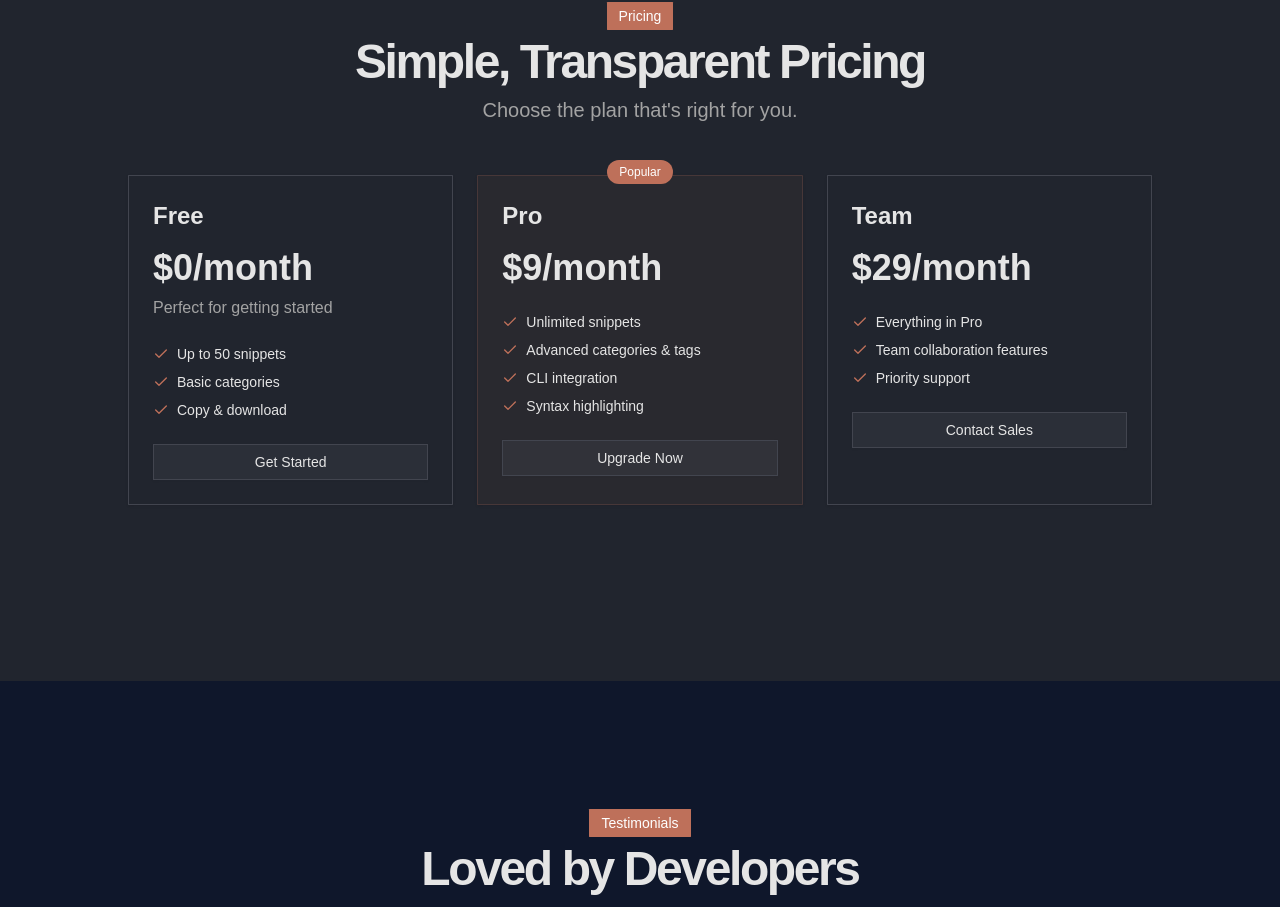
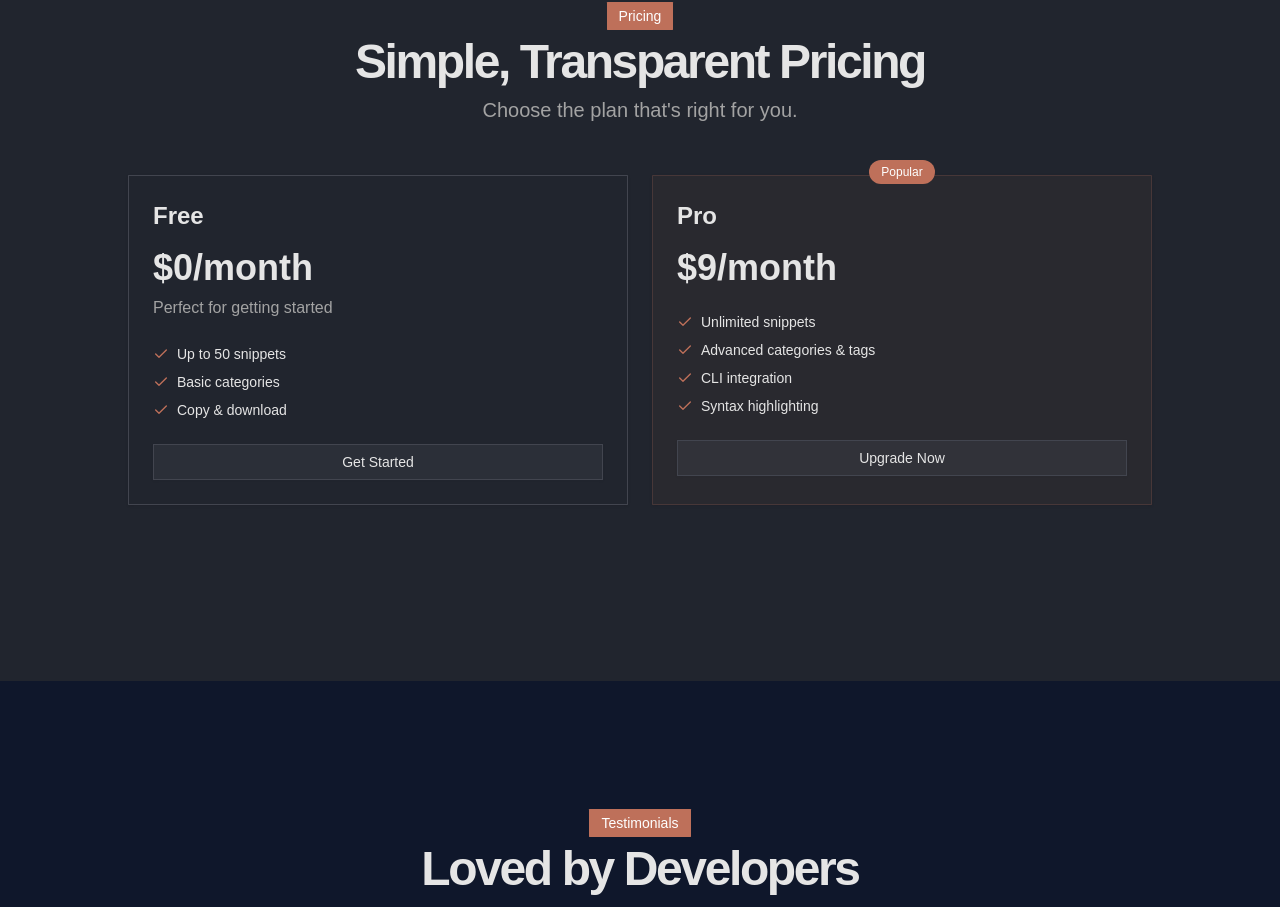
Before and after one commit to EzeArinze/codevault, a Next.js app: page / in a window 1280 px wide. Shown: the part 2596-3503 px from the top of the page. Built offline with nearby package versions, Linux system fonts and the light colour scheme.

Commit message:
landing page layout fixing

```diff
--- a/app/(auth)/sign-in/page.tsx
+++ b/app/(auth)/sign-in/page.tsx
@@ -1,7 +1,18 @@
 import { LoginForm } from "@/components/auth/ui/login-view";
+import { auth } from "@/lib/auth";
 import { ChevronsLeftRight } from "lucide-react";
+import { headers } from "next/headers";
+import { redirect } from "next/navigation";
 
-export default function LoginPage() {
+export default async function LoginPage() {
+  const session = await auth.api.getSession({
+    headers: await headers(),
+  });
+
+  if (!!session) {
+    redirect("/dashboard");
+  }
+
   return (
     <div className="flex min-h-svh flex-col items-center justify-center gap-6 bg-muted p-6 md:p-10">
       <div className="flex w-full max-w-sm flex-col gap-6">
--- a/components/landing-page/ui/call-to-action.tsx
+++ b/components/landing-page/ui/call-to-action.tsx
@@ -7,7 +7,7 @@ import { Button } from "@/components/ui/button";
 function CallToAction() {
   return (
     <section className="w-full py-12 md:py-24 lg:py-32 bg-secondary text-primary-foreground">
-      <div className="container px-4 md:px-6">
+      <div className="container mx-auto px-4 md:px-6">
         <div className="flex flex-col items-center justify-center space-y-4 text-center">
           <div className="space-y-2">
             <h2 className="text-3xl font-bold tracking-tighter sm:text-4xl md:text-5xl">
--- a/components/landing-page/ui/feartures.tsx
+++ b/components/landing-page/ui/feartures.tsx
@@ -5,7 +5,7 @@ import React from "react";
 function Feartures() {
   return (
     <section id="features" className="w-full py-12 md:py-24 lg:py-32">
-      <div className="container px-4 md:px-6">
+      <div className="container mx-auto px-4 md:px-6">
         <div className="flex flex-col items-center justify-center space-y-4 text-center">
           <div className="space-y-2">
             <div className="inline-block rounded-lg bg-primary px-3 py-1 text-sm text-primary-foreground">
--- a/components/landing-page/ui/footer.tsx
+++ b/components/landing-page/ui/footer.tsx
@@ -6,7 +6,7 @@ import React from "react";
 function Footer() {
   return (
     <footer className="w-full border-t py-6 md:py-8 lg:py-10">
-      <div className="container px-4 md:px-6">
+      <div className="container mx-auto px-4 md:px-6">
         <div className="grid gap-8 lg:grid-cols-4">
           <div className="space-y-4">
             <div className="flex items-center gap-2">
@@ -58,7 +58,7 @@ function Footer() {
             })}
           </div> */}
         </div>
-        <div className="mt-2 border-t pt-2 text-center text-sm text-muted-foreground">
+        <div className=" mt-2 border-t pt-2 text-center text-sm text-muted-foreground">
           © {new Date().getFullYear()} CodeVault. All rights reserved.
         </div>
       </div>
--- a/components/landing-page/ui/how-it-works.tsx
+++ b/components/landing-page/ui/how-it-works.tsx
@@ -6,7 +6,7 @@ function HowItWorks() {
       id="how-it-works"
       className="w-full py-12 md:py-24 lg:py-32 bg-slate-50 dark:bg-slate-900"
     >
-      <div className="container px-4 md:px-6">
+      <div className="container mx-auto px-4 md:px-6">
         <div className="flex flex-col items-center justify-center space-y-4 text-center">
           <div className="space-y-2">
             <div className="inline-block rounded-lg bg-primary px-3 py-1 text-sm text-primary-foreground">
--- a/components/landing-page/ui/pricing.tsx
+++ b/components/landing-page/ui/pricing.tsx
@@ -6,7 +6,7 @@ import { pricing } from "@/utils/constants/landing-page-constants";
 function Pricing() {
   return (
     <section id="pricing" className="w-full py-12 md:py-24 lg:py-32">
-      <div className="container px-4 md:px-6">
+      <div className="container mx-auto px-4 md:px-6">
         <div className="flex flex-col items-center justify-center space-y-4 text-center">
           <div className="space-y-2">
             <div className="inline-block rounded-lg bg-primary px-3 py-1 text-sm text-primary-foreground">
@@ -20,7 +20,7 @@ function Pricing() {
             </p>
           </div>
         </div>
-        <div className="mx-auto grid max-w-5xl grid-cols-1 gap-6 py-12 lg:grid-cols-3">
+        <div className="mx-auto grid max-w-5xl grid-cols-1 gap-6 py-12 lg:grid-cols-2">
           {pricing.map((plan, index) => {
             return (
               <div
--- a/components/landing-page/ui/testimonials.tsx
+++ b/components/landing-page/ui/testimonials.tsx
@@ -7,7 +7,7 @@ function Testimonials() {
       className="w-full py-12 md:py-24 lg:py-32 bg-slate-50 dark:bg-slate-900"
       id="testimonials"
     >
-      <div className="container px-4 md:px-6">
+      <div className="container mx-auto px-4 md:px-6">
         <div className="flex flex-col items-center justify-center space-y-4 text-center">
           <div className="space-y-2">
             <div className="inline-block rounded-lg bg-primary px-3 py-1 text-sm text-primary-foreground">
--- a/utils/constants/landing-page-constants.ts
+++ b/utils/constants/landing-page-constants.ts
@@ -88,18 +88,18 @@ export const pricing = [
     popular: true,
     start_with: "Upgrade Now",
   },
-  {
-    plan: "Team",
-    price: "$29/month",
-    price_description: "",
-    features: [
-      "Everything in Pro",
-      "Team collaboration features",
-      "Priority support",
-    ],
-    popular: false,
-    start_with: "Contact Sales",
-  },
+  // {
+  //   plan: "Team",
+  //   price: "$29/month",
+  //   price_description: "",
+  //   features: [
+  //     "Everything in Pro",
+  //     "Team collaboration features",
+  //     "Priority support",
+  //   ],
+  //   popular: false,
+  //   start_with: "Contact Sales",
+  // },
 ];
 
 export const testimonials = [
```
